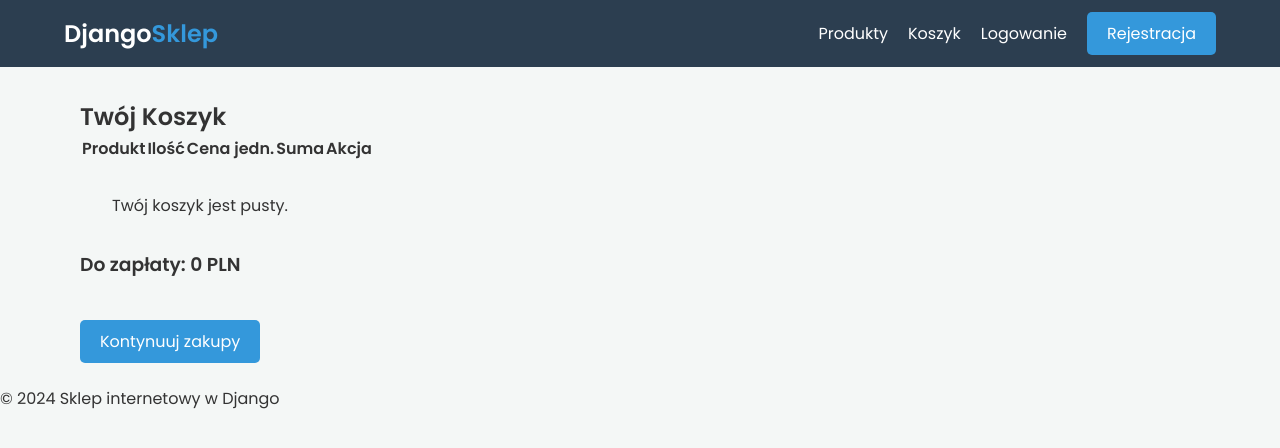
After one commit to Kermid/projekt-sklep-django, a Django app: page /cart/ in a window 1280 px wide. The commit adds this page. Shown: the top 448 px of the page. Run offline with Django 5.2, Linux system fonts and the light colour scheme.

Commit message:
uwaga idze

```diff
--- a/Projekt/Projekt/settings.py
+++ b/Projekt/Projekt/settings.py
@@ -62,6 +62,7 @@ TEMPLATES = [
                 'django.template.context_processors.request',
                 'django.contrib.auth.context_processors.auth',
                 'django.contrib.messages.context_processors.messages',
+                'Sklep.context_processors.cart',
             ],
         },
     },
--- /dev/null
+++ b/Projekt/Sklep/cart.py
@@ -0,0 +1,63 @@
+from decimal import Decimal
+from django.conf import settings
+from .models import Product  # Zakładam, że Twój model produktu nazywa się Product
+
+class Cart:
+    def __init__(self, request):
+        """Inicjalizacja koszyka."""
+        self.session = request.session
+        cart = self.session.get('cart_key')
+        if not cart:
+            # Zapisujemy pusty koszyk w sesji
+            cart = self.session['cart_key'] = {}
+        self.cart = cart
+
+    def add(self, product, quantity=1, override_quantity=False):
+        """Dodawanie produktu do koszyka lub zmiana jego ilości."""
+        product_id = str(product.id)
+        if product_id not in self.cart:
+            self.cart[product_id] = {'quantity': 0, 'price': str(product.price)}
+
+        if override_quantity:
+            self.cart[product_id]['quantity'] = quantity
+        else:
+            self.cart[product_id]['quantity'] += quantity
+        self.save()
+
+    def save(self):
+        """Oznaczenie sesji jako zmodyfikowanej."""
+        self.session.modified = True
+
+    def remove(self, product):
+        """Usunięcie produktu z koszyka."""
+        product_id = str(product.id)
+        if product_id in self.cart:
+            del self.cart[product_id]
+            self.save()
+
+    def __iter__(self):
+        """Iterowanie po elementach koszyka i pobieranie produktów z bazy."""
+        product_ids = self.cart.keys()
+        products = Product.objects.filter(id__in=product_ids)
+        cart = self.cart.copy()
+
+        for product in products:
+            cart[str(product.id)]['product'] = product
+
+        for item in cart.values():
+            item['price'] = Decimal(item['price'])
+            item['total_price'] = item['price'] * item['quantity']
+            yield item
+
+    def get_total_price(self):
+        """Obliczanie całkowitej wartości koszyka."""
+        return sum(Decimal(item['price']) * item['quantity'] for item in self.cart.values())
+
+    def clear(self):
+        """Wyczyszczenie koszyka (np. po zakupie)."""
+        del self.session['cart_key']
+        self.save()
+
+    def __len__(self):
+        """Zwracanie liczby pozycji w koszyku."""
+        return sum(item['quantity'] for item in self.cart.values())
--- /dev/null
+++ b/Projekt/Sklep/context_processors.py
@@ -0,0 +1,4 @@
+from .cart import Cart
+
+def cart(request):
+    return {'cart': Cart(request)}
--- /dev/null
+++ b/Projekt/Sklep/templates/cart/detail.html
@@ -0,0 +1,59 @@
+{% extends "sklep/base.html" %}
+
+{% block content %}
+<div class="container mt-4">
+    <h2>Twój Koszyk</h2>
+
+    <table class="table table-striped">
+        <thead>
+            <tr>
+                <th>Produkt</th>
+                <th>Ilość</th>
+                <th>Cena jedn.</th>
+                <th>Suma</th>
+                <th>Akcja</th>
+            </tr>
+        </thead>
+        <tbody>
+            {% for item in cart %}
+                {% with product=item.product %}
+                <tr>
+                    <td style="vertical-align: middle; padding: 25px;">{{ product.name }}</td>
+                    <td style="vertical-align: middle; padding: 25px;">{{ item.quantity }}</td>
+                    <td style="vertical-align: middle; padding: 25px;">{{ item.price }} PLN</td>
+                    <td style="vertical-align: middle; padding: 25px;">{{ item.total_price }} PLN</td>
+                    <td style="vertical-align: middle; padding: 25px;">
+                        <a href="{% url 'cart_remove' product.id %}" class="btn btn-primary btn-sm" style="margin-left: 10px;">
+                            Usuń
+                        </a>
+                    </td>
+                </tr>
+                {% endwith %}
+            {% empty %}
+                <tr>
+                    <td colspan="5" class="text-center" style="padding: 30px;">
+                        Twój koszyk jest pusty.
+                    </td>
+                </tr>
+            {% endfor %}
+        </tbody>
+    </table>
+
+    <div class="row mt-4">
+        <div class="col-md-12 text-right">
+            <h3>Do zapłaty: {{ cart.get_total_price }} PLN</h3>
+        </div>
+    </div>
+
+    <br>
+    <br>
+
+    <div class="row">
+        <div class="col-md-12">
+            <a href="{% url 'Panel_glowny' %}" class="btn btn-primary">
+                Kontynuuj zakupy
+            </a>
+        </div>
+    </div>
+</div>
+{% endblock %}
--- a/Projekt/Sklep/templates/sklep/base.html
+++ b/Projekt/Sklep/templates/sklep/base.html
@@ -14,6 +14,14 @@
             <a href="{% url 'Panel_glowny' %}" class="logo">Django<span>Sklep</span></a>
             <ul class="nav-links">
                 <li><a href="{% url 'Panel_glowny' %}">Produkty</a></li>
+                <li>
+                    <a href="{% url 'cart_detail' %}">
+                        Koszyk
+                        {% if cart|length > 0 %}
+                            <span style="font-weight: bold; color: white;">({{ cart|length }})</span>
+                        {% endif %}
+                    </a>
+                </li>
                 {% if user.is_authenticated %}
                     <li><span>Witaj, {{ user.username }}</span></li>
                     <li>
@@ -23,6 +31,7 @@
                         </form>
                     </li>
                 {% else %}
+
                     <li><a href="{% url 'login' %}">Logowanie</a></li>
                     <li><a href="{% url 'register' %}" class="btn-primary">Rejestracja</a></li>
                 {% endif %}
--- a/Projekt/Sklep/urls.py
+++ b/Projekt/Sklep/urls.py
@@ -6,4 +6,7 @@ urlpatterns = [
     path('register/', views.register, name='register'),
     path('login/', views.login_user, name='login'),
     path('logout/', views.logout_user, name='logout'),
+    path('cart/add/<int:product_id>/', views.cart_add, name='cart_add'),
+    path('cart/remove/<int:product_id>/', views.cart_remove, name='cart_remove'),
+    path('cart/', views.cart_detail, name='cart_detail'),
 ]
--- a/Projekt/Sklep/views.py
+++ b/Projekt/Sklep/views.py
@@ -1,8 +1,10 @@
-from django.shortcuts import render, redirect
+from django.shortcuts import render, redirect, get_object_or_404
 from django.contrib.auth.forms import UserCreationForm, AuthenticationForm
 from django.contrib.auth import login, logout , authenticate
 from django.contrib import messages
 from .models import Product
+from django.views.decorators.http import require_POST
+from .cart import Cart
 
 def product_list(request):
     products = Product.objects.filter(is_active=True)
@@ -37,9 +39,27 @@ def login_user(request):
     else:
         form = AuthenticationForm()
 
-    return render(request, 'Sklep/templates/registrarion/login.html', {'form': form})
+    return render(request, 'registration/login.html', {'form': form})
 
 def logout_user(request):
     logout(request)
     messages.info(request, "Wylogowano pomyślnie.")
     return redirect('Panel_glowny')
+
+@require_POST
+def cart_add(request, product_id):
+    cart = Cart(request)
+    product = get_object_or_404(Product, id=product_id)
+    # Tutaj proste dodanie 1 sztuki. Możesz to rozbudować o formularz ilości.
+    cart.add(product=product, quantity=1)
+    return redirect(request.META.get('HTTP_REFERER', '/'))
+
+def cart_remove(request, product_id):
+    cart = Cart(request)
+    product = get_object_or_404(Product, id=product_id)
+    cart.remove(product)
+    return redirect('cart_detail')
+
+def cart_detail(request):
+    cart = Cart(request)
+    return render(request, 'cart/detail.html', {'cart': cart})
```
Also changed, not shown: Projekt/Sklep/templates/sklep/Panel_glowny.html (+6 -1 lines).
